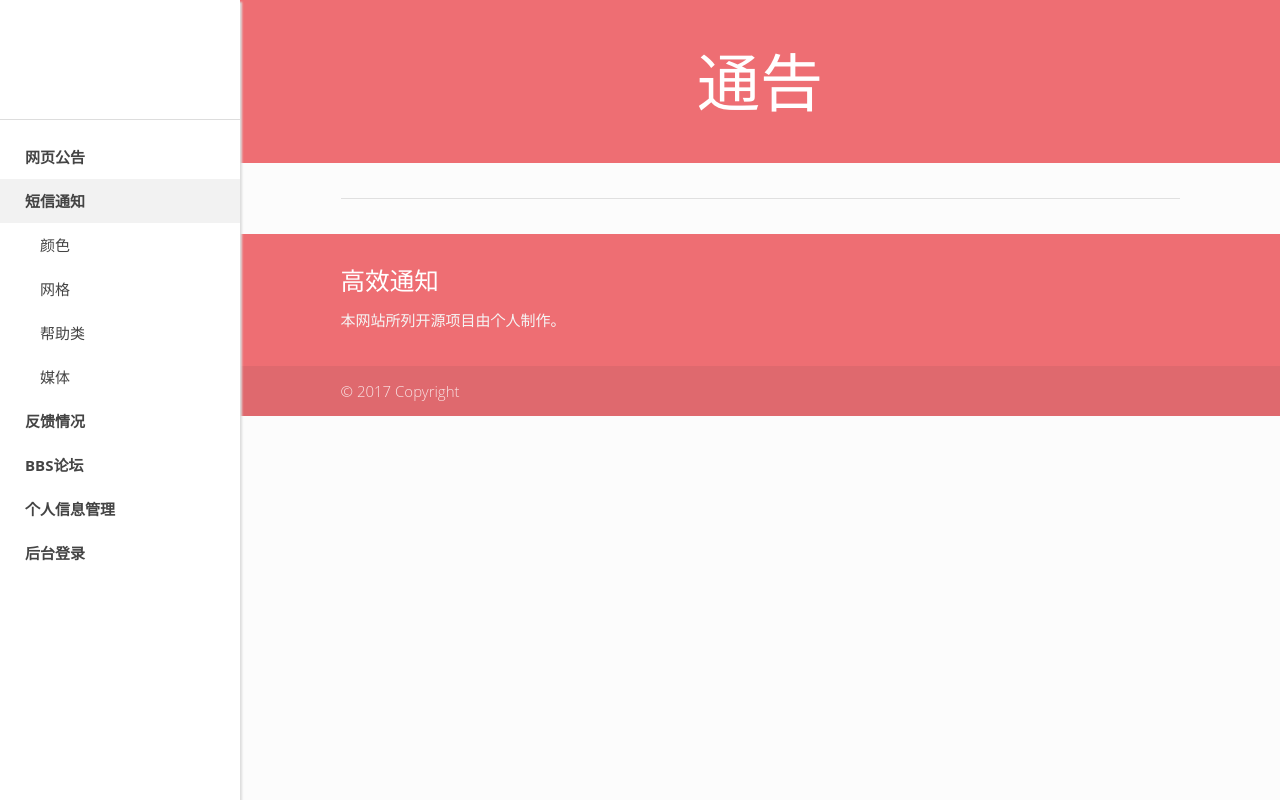
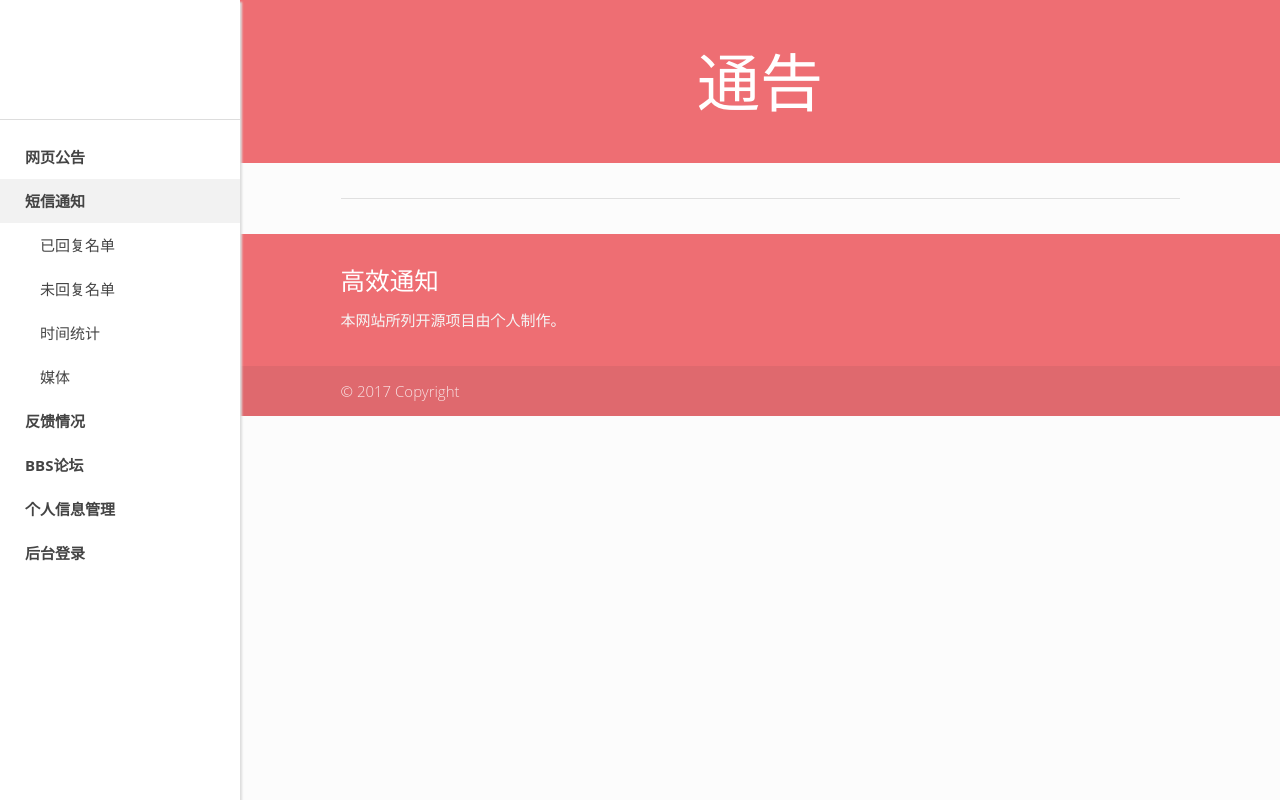
Before and after one commit to zhouyao1994/Info_notify_poj, a Flask app: page /tonggao in a window 1280 px wide, after a click on "短信通知". Run offline with Flask 2, Linux system fonts and the light colour scheme.

Commit message:
完善导航标题

```diff
--- a/templates/Materialize1.html
+++ b/templates/Materialize1.html
@@ -16,9 +16,9 @@
                         <a class="collapsible-header  waves-effect waves-teal">短信通知</a>
                         <div class="collapsible-body" style="">
                             <ul>
-                                <li><a href="#">颜色</a></li>
-                                <li><a href="#">网格</a></li>
-                                <li><a href="#">帮助类</a></li>
+                                <li><a href="#">已回复名单</a></li>
+                                <li><a href="#">未回复名单</a></li>
+                                <li><a href="#">时间统计</a></li>
                                 <li><a href="#">媒体</a></li>
                             </ul>
                         </div>
```
